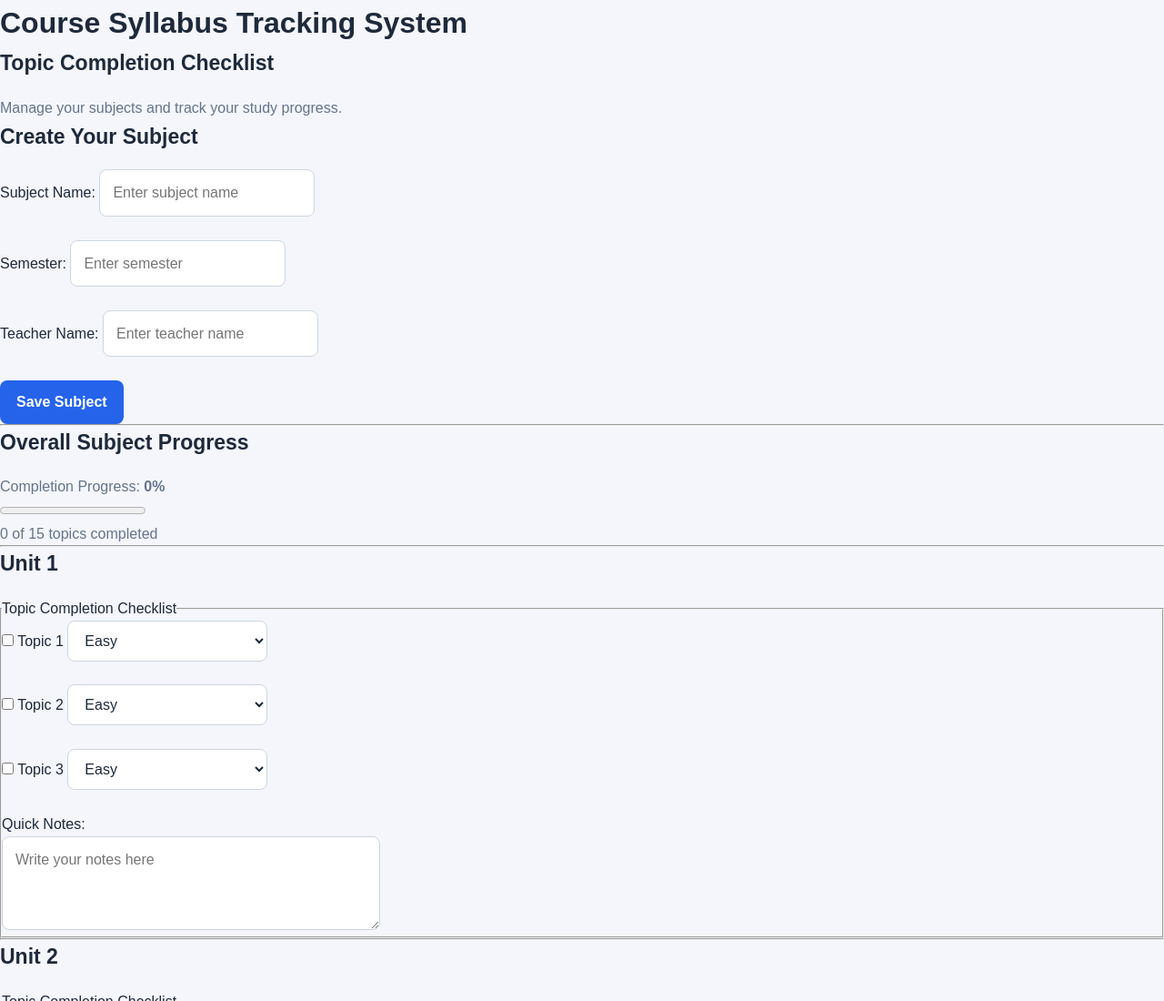
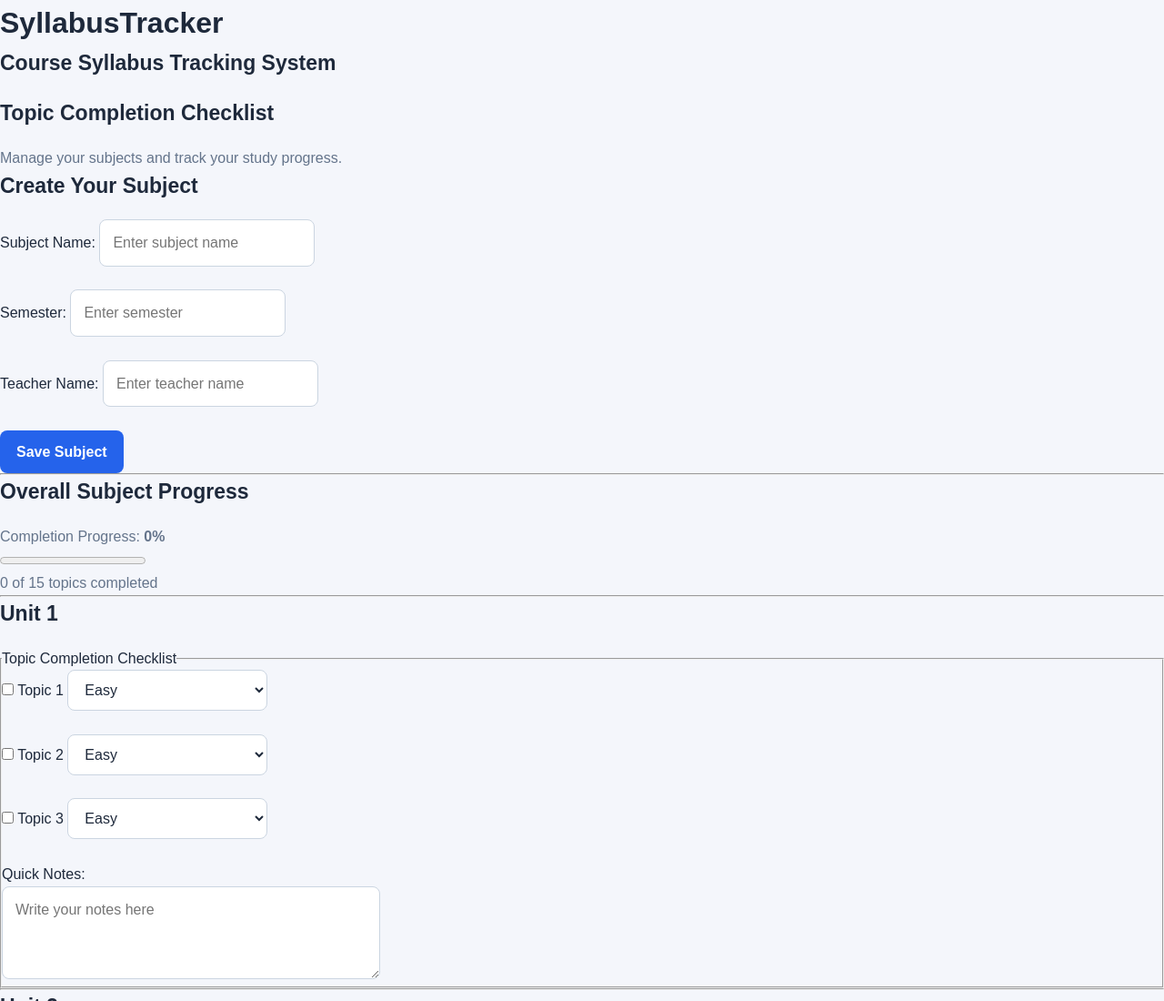
Before and after one commit to ratandeepb/G7-Syllabus-Tracker, a plain HTML site: page index.html in a window 1280 px wide. Shown: the top 1100 px of the page at 91% size. Drawn offline with Linux system fonts and the light colour scheme.

Commit message:
Rename title and update header structure

```diff
--- a/index.html
+++ b/index.html
@@ -5,7 +5,7 @@
     <meta charset="UTF-8">
     <meta name="viewport" content="width=device-width, initial-scale=1.0">
 
-    <title>Course Syllabus Tracking System</title>
+    <title>SyllabusTracker</title>
 
     <link rel="stylesheet" href="style.css">
     <script src="script.js" defer></script>
@@ -14,7 +14,8 @@
 <body>
 
     <header>
-        <h1>Course Syllabus Tracking System</h1>
+        <h1>SyllabusTracker</h1>
+        <h2>Course Syllabus Tracking System</h2>
         <h2>Topic Completion Checklist</h2>
         <p>Manage your subjects and track your study progress.</p>
     </header>
```
